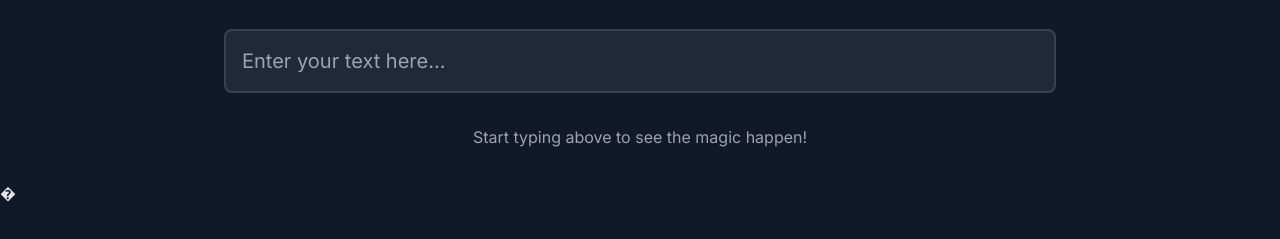
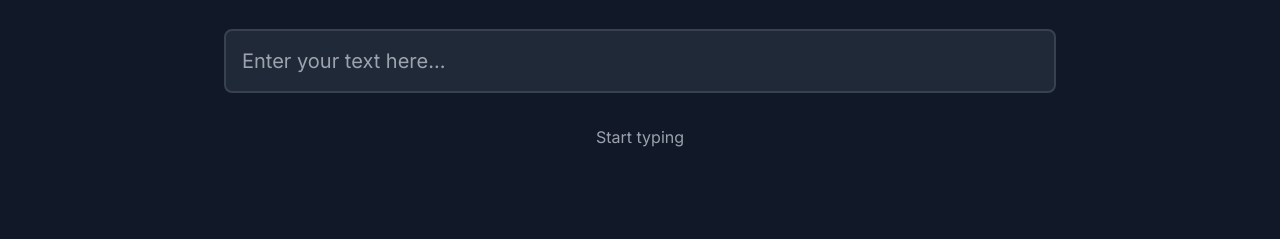
Before and after one commit to TsukiGva2/cool-font-thing, a plain HTML site: page index.html in a window 1280 px wide. Shown: the part 119-358 px from the top of the page. Drawn offline with nearby package versions, Linux system fonts and the light colour scheme.

Commit message:
Remove random shit at end

```diff
--- a/index.html
+++ b/index.html
@@ -168,7 +168,7 @@
             fontToolbox.innerHTML = '';
 
             if (text.trim() === '') {
-                 fontToolbox.innerHTML = '<p class="text-gray-400 md:col-span-2 lg:col-span-3 text-center">Start typing above to see the magic happen!</p>';
+                 fontToolbox.innerHTML = '<p class="text-gray-400 md:col-span-2 lg:col-span-3 text-center">Start typing</p>';
                  return;
             }
 
@@ -200,4 +200,3 @@
     </script>
 </body>
 </html>
-�
```
